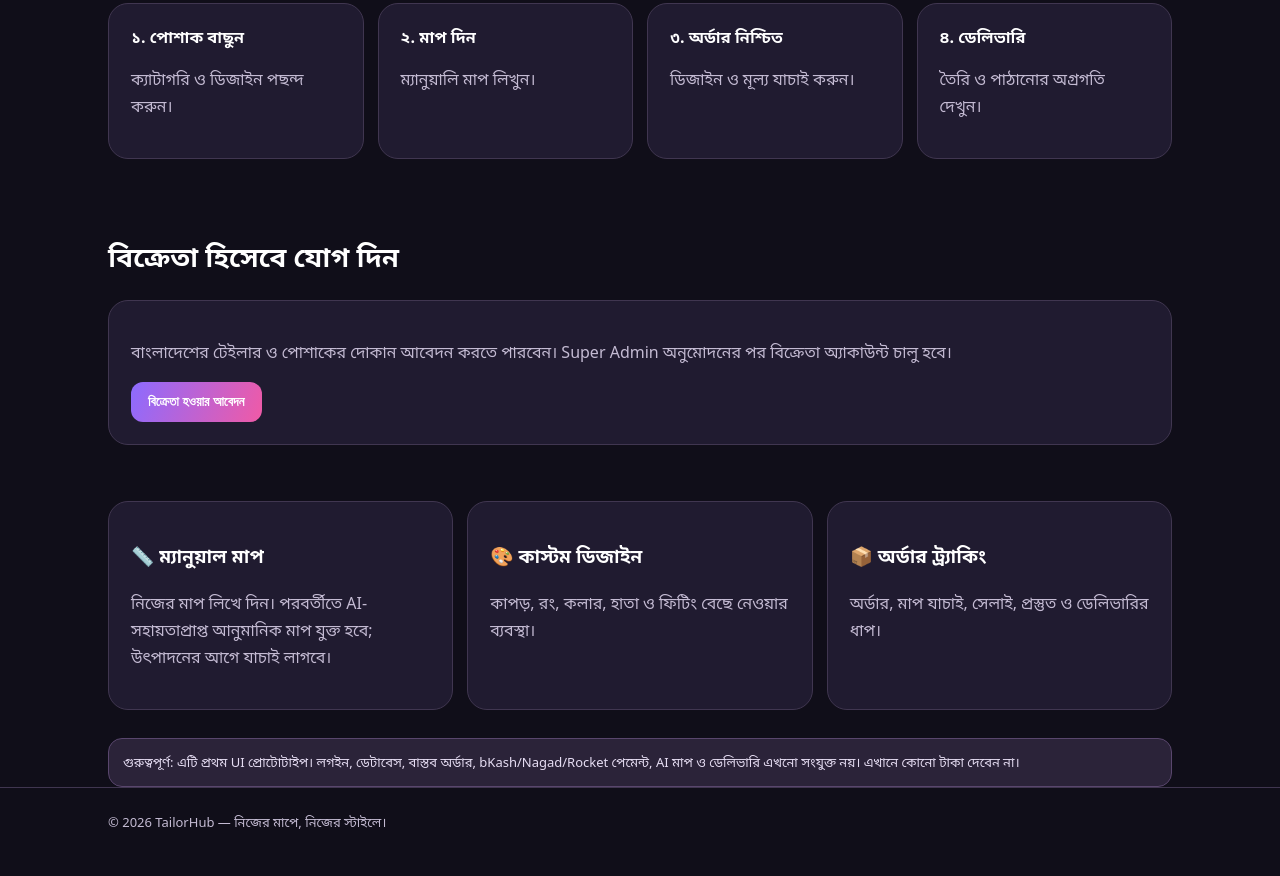
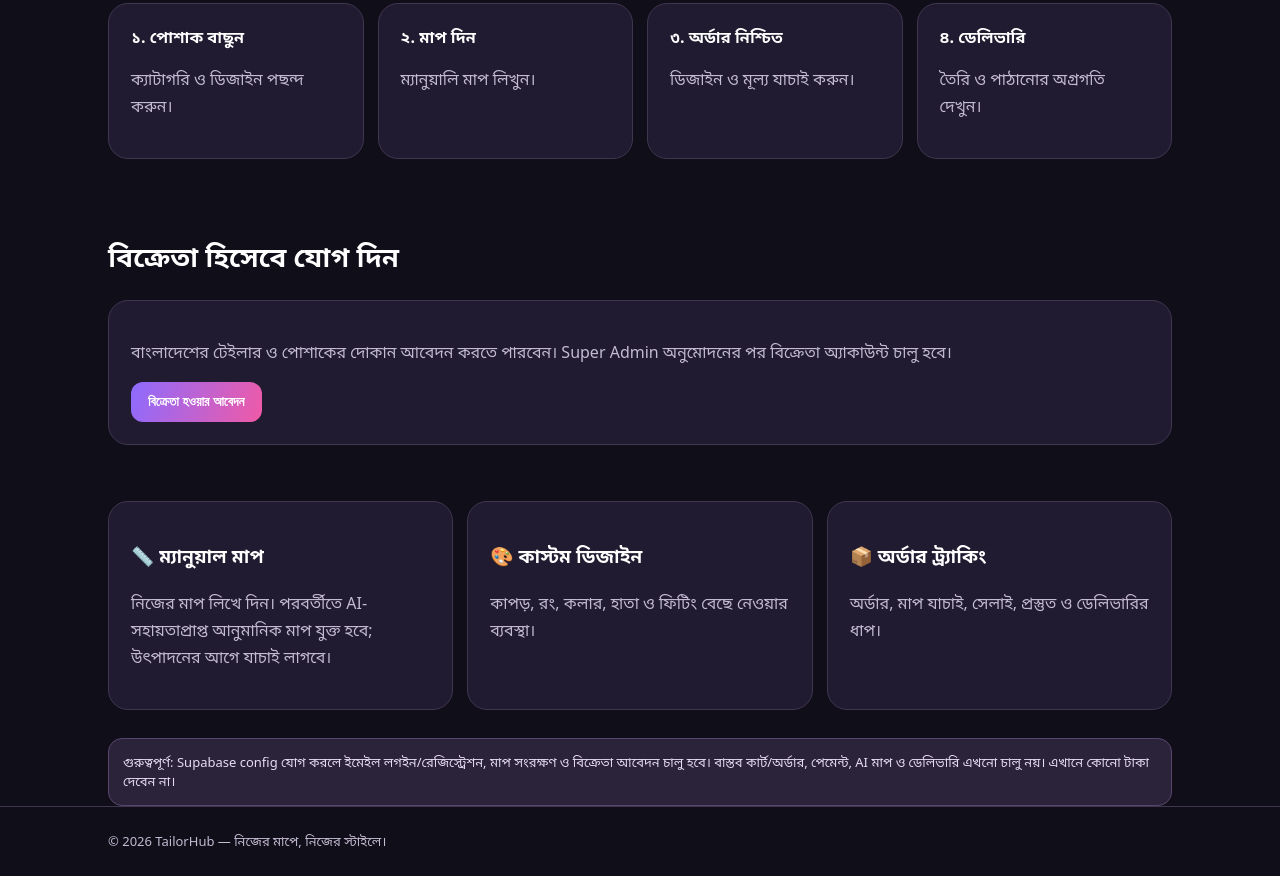
Before and after one commit to saiful24159/TailorHub, a plain HTML site: page index.html in a window 1280 px wide. Shown: the part 2396-3272 px from the top of the page. Drawn offline with nearby package versions, Linux system fonts and the light colour scheme; a script that the page names is missing.

Commit message:
Clarify which storefront features are connected

```diff
--- a/index.html
+++ b/index.html
@@ -7,6 +7,6 @@
 <section><h2>অর্ডারের ধাপ</h2><div class="grid"><div class="card"><b>১. পোশাক বাছুন</b><p>ক্যাটাগরি ও ডিজাইন পছন্দ করুন।</p></div><div class="card"><b>২. মাপ দিন</b><p>ম্যানুয়ালি মাপ লিখুন।</p></div><div class="card"><b>৩. অর্ডার নিশ্চিত</b><p>ডিজাইন ও মূল্য যাচাই করুন।</p></div><div class="card"><b>৪. ডেলিভারি</b><p>তৈরি ও পাঠানোর অগ্রগতি দেখুন।</p></div></div></section>
 <section><h2>বিক্রেতা হিসেবে যোগ দিন</h2><div class="card"><p>বাংলাদেশের টেইলার ও পোশাকের দোকান আবেদন করতে পারবেন। Super Admin অনুমোদনের পর বিক্রেতা অ্যাকাউন্ট চালু হবে।</p><button onclick="openForm('seller')">বিক্রেতা হওয়ার আবেদন</button></div></section>
 <section class="features"><div class="card"><h3>📏 ম্যানুয়াল মাপ</h3><p>নিজের মাপ লিখে দিন। পরবর্তীতে AI-সহায়তাপ্রাপ্ত আনুমানিক মাপ যুক্ত হবে; উৎপাদনের আগে যাচাই লাগবে।</p></div><div class="card"><h3>🎨 কাস্টম ডিজাইন</h3><p>কাপড়, রং, কলার, হাতা ও ফিটিং বেছে নেওয়ার ব্যবস্থা।</p></div><div class="card"><h3>📦 অর্ডার ট্র্যাকিং</h3><p>অর্ডার, মাপ যাচাই, সেলাই, প্রস্তুত ও ডেলিভারির ধাপ।</p></div></section>
-<div class="notice">গুরুত্বপূর্ণ: এটি প্রথম UI প্রোটোটাইপ। লগইন, ডেটাবেস, বাস্তব অর্ডার, bKash/Nagad/Rocket পেমেন্ট, AI মাপ ও ডেলিভারি এখনো সংযুক্ত নয়। এখানে কোনো টাকা দেবেন না।</div></main><footer><div class="wrap">© 2026 TailorHub — নিজের মাপে, নিজের স্টাইলে।</div></footer>
+<div class="notice">গুরুত্বপূর্ণ: Supabase config যোগ করলে ইমেইল লগইন/রেজিস্ট্রেশন, মাপ সংরক্ষণ ও বিক্রেতা আবেদন চালু হবে। বাস্তব কার্ট/অর্ডার, পেমেন্ট, AI মাপ ও ডেলিভারি এখনো চালু নয়। এখানে কোনো টাকা দেবেন না।</div></main><footer><div class="wrap">© 2026 TailorHub — নিজের মাপে, নিজের স্টাইলে।</div></footer>
 <div class="modal" id="modal" onclick="if(event.target===this)closeForm()"><div class="dialog"><button class="close" onclick="closeForm()">×</button><h2 id="title">তথ্য দিন</h2><div id="form"></div></div></div><div class="toast" id="toast"></div>
 <script src="https://cdn.jsdelivr.net/npm/@supabase/supabase-js@2"></script><script src="supabase-config.js"></script><script src="app.js"></script></body></html>
```
